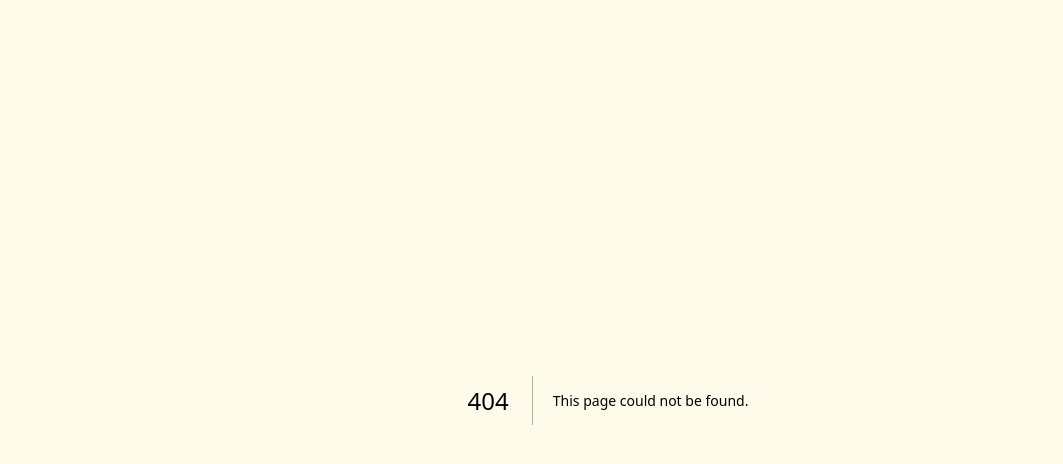
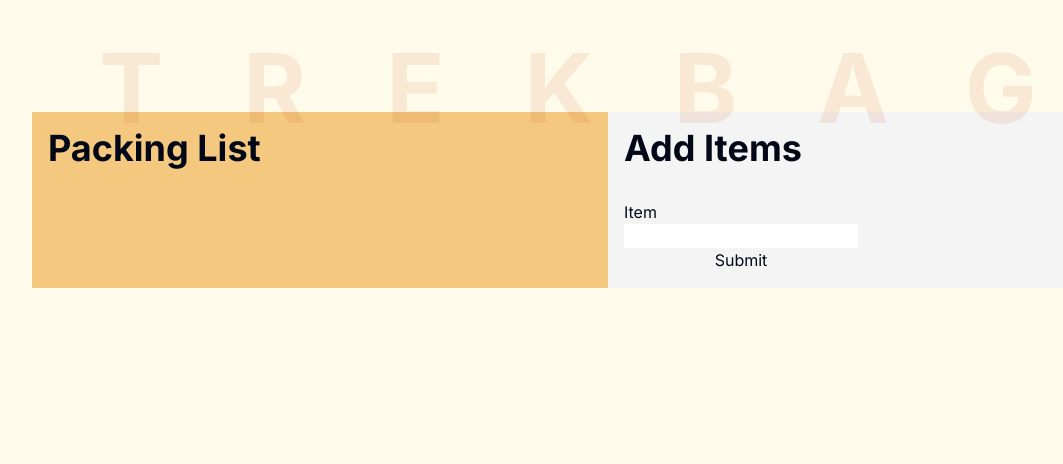
Before and after one commit to aaronaltman/trekbag, a Next.js app: page /testing3 in a window 1280 px wide. Before the commit this address had no page. Shown: the top 464 px of the page, without its empty margins (32-1095 px from the left). Built offline with nearby package versions, Linux system fonts and the light colour scheme.

Commit message:
trekbagit

```diff
--- a/src/app/(testing)/testing/layout.tsx
+++ /dev/null
@@ -1,5 +0,0 @@
-import React from "react";
-
-export default function Layout({ children }: { children: React.ReactNode }) {
-  return <main>{children}</main>;
-}
--- a/src/app/(testing)/testing/page.tsx
+++ /dev/null
@@ -1,66 +0,0 @@
-"use client";
-
-import Header from "@/components/Header";
-import React, { useState } from "react";
-
-export default function Page() {
-  const [items, setItems] = useState<string[]>([]); // This will hold the list of items
-  const [newItem, setNewItem] = useState<string>(""); // This will hold the new item input
-
-  const handleSubmit = (e: React.FormEvent<HTMLFormElement>) => {
-    e.preventDefault(); // Prevents form from refreshing the page
-    if (newItem.trim() !== "") {
-      setItems([...items, newItem]); // Adds the new item to the list of items
-      setNewItem(""); // Resets the input field
-    }
-  };
-
-  return (
-    <>
-      <div className="flex flex-col">
-        <h1 className="relative text-center text-6xl my-8">TREKBAG APP</h1>
-        <div className="container max-w-4xl relative">
-          <Header />
-        </div>
-      </div>
-      <section className="container max-w-4xl relative mx-auto bg-slate-50 p-6">
-        <div className="flex flex-col lg:flex-row justify-between gap-10">
-          <div className="lg:max-w-1/2 w-full">
-            <h2 className="text-3xl font-bold text-center mb-4">
-              Packing List
-            </h2>
-            <ul className="space-y-2">
-              {items.map((item, index) => (
-                <li key={index} className="text-xl">
-                  {item}
-                </li>
-              ))}
-            </ul>
-          </div>
-          <div
-            id="sidebar"
-            className="flex flex-col lg:max-w-1/2 w-full bg-slate-900 p-10 text-white"
-          >
-            <form onSubmit={handleSubmit} className="flex flex-col gap-3 mb-6">
-              <label>Add A New Item</label>
-              <input
-                type="text"
-                placeholder="Enter Item"
-                className="rounded text-black"
-                value={newItem}
-                onChange={(e) => setNewItem(e.target.value)}
-              />
-              <button
-                type="submit"
-                className="bg-red-700 text-white rounded-xl"
-              >
-                Add a new item
-              </button>
-            </form>
-            {/* ...other buttons... */}
-          </div>
-        </div>
-      </section>
-    </>
-  );
-}
--- /dev/null
+++ b/src/app/(testing3)/_components/NewBackground.tsx
@@ -0,0 +1,9 @@
+import React from "react";
+
+export default function NewBackground({
+  children,
+}: {
+  children: React.ReactNode;
+}) {
+  return <div>{children}</div>;
+}
--- /dev/null
+++ b/src/app/(testing3)/testing3/page.tsx
@@ -0,0 +1,53 @@
+"use client";
+import React, { useState } from "react";
+
+export default function Page() {
+  const [items, setItems] = useState([]);
+
+  const onInputChange = (e) => {
+    const itemInput = e.target.value;
+    setItems(itemInput);
+    console.log(items);
+  };
+
+  const onInputSubmit = (e) => {
+    e.preventDefault();
+    setItems([...items, items]);
+    console.log(items);
+  };
+
+  return (
+    <div className="max-w-6xl mx-auto">
+      <section className="flex justify-center">
+        <h1 className="text-8xl mt-10 -mb-6 z-0 font-bold text-orange-700/10 tracking-[1rem] lg:tracking-[5rem]">
+          TREKBAG
+        </h1>
+      </section>
+      <section className="flex justify-between bg-zinc-100">
+        <div className="bg-amber-500/50 w-full">
+          <h2 className="text-4xl px-4 py-4 font-bold capitalize">
+            Packing list
+          </h2>
+          <ul className="px-4 py-4">{items}</ul>
+        </div>
+        <div className="w-full ">
+          <div className="flex flex-col justify-start items-start">
+            <h2 className="text-4xl px-4 py-4 font-bold capitalize">
+              Add Items
+            </h2>
+            <form onSubmit={onInputSubmit} className="flex flex-col px-4 py-4">
+              <label htmlFor="name">Item</label>
+              <input
+                onChange={onInputChange}
+                value={items}
+                type="text"
+                id="name"
+              />
+              <button type="submit">Submit</button>
+            </form>
+          </div>
+        </div>
+      </section>
+    </div>
+  );
+}
--- a/src/app/page.tsx
+++ b/src/app/page.tsx
@@ -1,6 +1,5 @@
 import ContentCard from "@/components/ContentCard";
 import MainHeading from "@/components/MainHeading";
-import Image from "next/image";
 
 export default function Home() {
   return (
```
Also changed, not shown: src/app/(todolist)/todo/page.tsx (+0 -21 lines).
